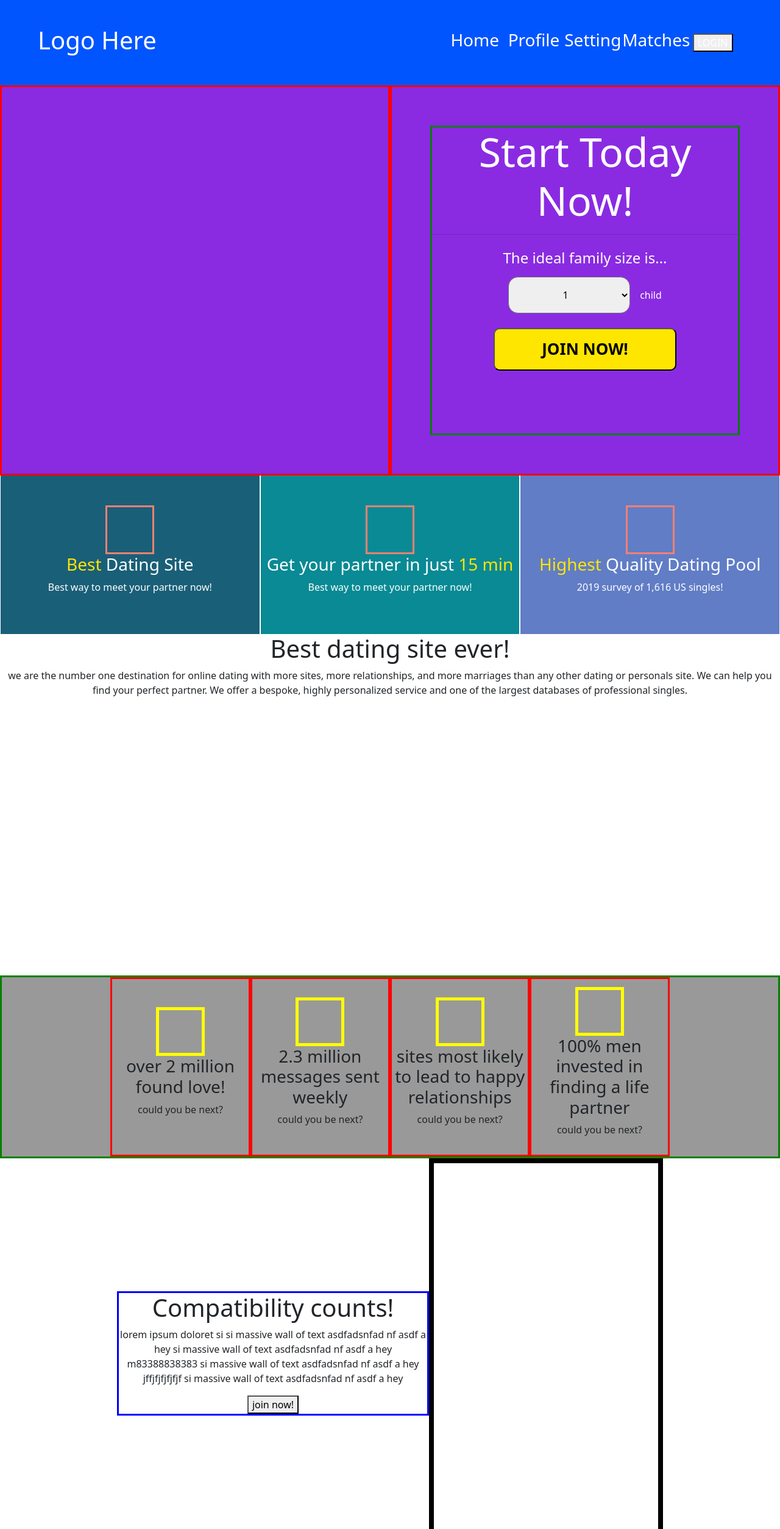
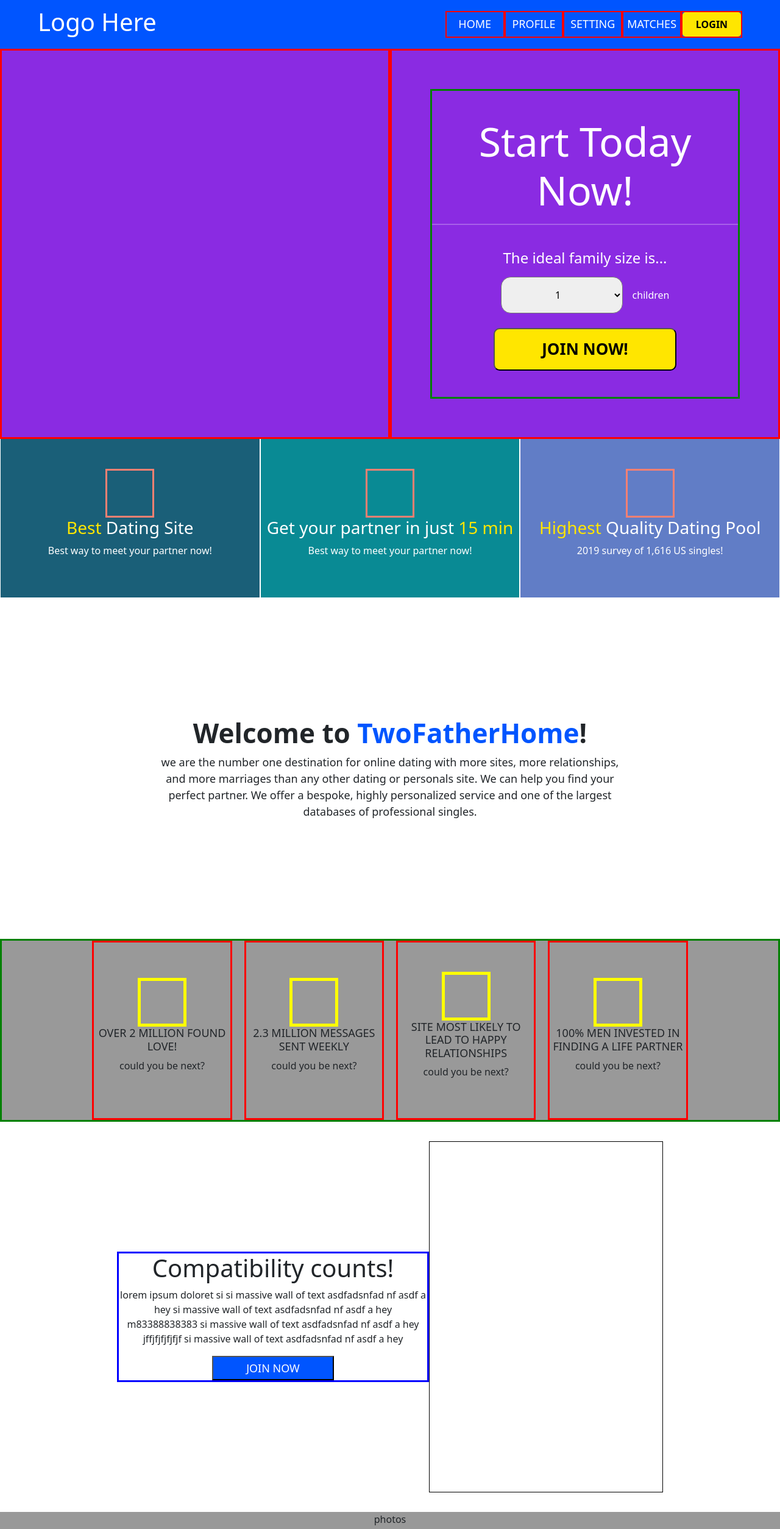
Before and after one commit to plutownium/2fh, a React (Create React App) app: page / in a window 1280 px wide. Shown: the top 2508 px of the page at 61% size. Built offline with nearby package versions, Linux system fonts and the light colour scheme.

Commit message:
2nd pass down to 'compatibility counts'

```diff
--- a/src/App.css
+++ b/src/App.css
@@ -35,11 +35,20 @@
 }
 
 .App-header {
-  height: 140px;
+  height: 80px;
   background-color: rgb(0, 85, 255);
   display: flex;
   justify-content: center;
   align-items: center;
+}
+
+#App-header-button {
+  height: 40px;
+  width: 160px;
+  border-radius: 5px;
+  border: none;
+  color: black;
+  font-weight: bold;
 }
 
 .b-debug {
@@ -58,12 +67,24 @@
   background-color: rgb(97, 125, 198);
 }
 
+.brand-soft-blue-text {
+  color: rgb(97, 125, 198);
+}
+
 .brand-dark-blue {
   background-color: rgb(26, 95, 120);
 }
 
+.brand-dark-blue-text {
+  color: rgb(26, 95, 120);
+}
+
 .brand-yellow-bg {
   background-color: rgb(255, 230, 0);
+}
+
+.designer-blue-text {
+  color: rgb(0, 85, 255);
 }
 
 .brand-yellow-text {
@@ -84,9 +105,10 @@
 }
 
 #compatibility-right {
+  /* margin: 10px 0; */
   width: 30%;
-  border: 8px solid black;
-  height: 100%;
+  border: 1px solid black;
+  height: 90%;
 }
 
 #family-size-input {
@@ -136,7 +158,6 @@ header * {
 
 .header-main-spacing {
   width: 95%;
-  /* border: 2px solid red; */
   display: flex;
   flex-direction: row;
   justify-content: space-between;
@@ -144,19 +165,28 @@ header * {
 }
 
 .header-options {
-  /* border: 3px solid yellow; */
   width: 100%;
   display: flex;
-  /* width: 100%; */
-  /* flex-direction: row; */
   justify-content: space-around;
-
-  /* align-items: stretch; */
 }
 
 .header-options div {
-  /* border: 3px solid blue; */
   width: 100px;
+  border: 2px solid red;
+  display: flex;
+  justify-content: center;
+  align-items: center;
+}
+
+.header-options div h3 {
+  margin: 0;
+  font-size: 18px;
+  text-transform: uppercase;
+}
+
+#hr-special {
+  width: 100%;
+  border: 1px solid white;
 }
 
 .img-placeholder {
@@ -172,12 +202,22 @@ header * {
 }
 
 .promo-box {
+  width: 18%;
+  margin: 0 10px;
   display: flex;
   flex-direction: column;
   justify-content: center;
   align-items: center;
-  width: 18%;
   border: 3px solid red;
+}
+
+.promo-box h3 {
+  font-size: 18px;
+  text-transform: uppercase;
+}
+
+.promo-box p {
+  font-weight: 300;
 }
 
 .promo-boxes-container {
@@ -234,6 +274,30 @@ header * {
   margin: 0;
 }
 
+.typical-blue-button {
+  width: 200px;
+  height: 40px;
+  color: white;
+  background-color: rgb(0, 85, 255);
+  font-size: 18px;
+  text-transform: uppercase;
+}
+
+#welcome-div-container {
+  height: 30%;
+  width: 60%;
+}
+
+#welcome-div-headline {
+  font-size: 44px;
+  font-weight: 600;
+}
+
+#welcome-div-content {
+  font-size: 18px;
+  font-weight: 400;
+}
+
 .white-text {
   color: white;
 }
--- a/src/App.js
+++ b/src/App.js
@@ -28,7 +28,9 @@ function App() {
                 <h3>Matches</h3>
               </div>
               <div className="generic-div-centering">
-                <button>LOGIN</button>
+                <button className="brand-yellow-bg" id="App-header-button">
+                  LOGIN
+                </button>
               </div>
             </div>
           </div>
@@ -43,9 +45,15 @@ function App() {
             <div className="sign-up-screen">
               <div className="screen-splitter"></div>
               <div className="screen-splitter">
-                <div id="start-today-now">
-                  <h2 id="start-today-now-text">Start Today Now!</h2>
-                  <hr />
+                <div
+                  id="start-today-now"
+                  className="d-flex flex-col justify-content-center align-items-center"
+                >
+                  <h2 id="start-today-now-text" className="stn-width">
+                    Start Today Now!
+                  </h2>
+                  <hr id="hr-special" className="stn-width" />
+                  {/* FIXME: why did this hr disappear? */}
                   <div>
                     <div className="my-4">
                       <h4 className="white-text">
@@ -61,7 +69,7 @@ function App() {
                           <option className="option-centering">6</option>
                           <option className="option-centering">7+</option>
                         </select>
-                        <span className="white-text mx-2">child</span>
+                        <span className="white-text mx-2">children</span>
                         {/* 1-6, 7+ */}
                       </div>
                     </div>
@@ -115,12 +123,20 @@ function App() {
             </div>
           </div>
         </div>
-        <div style={{ height: "70vh" }}>
+        <section
+          style={{ height: "70vh" }}
+          className="d-flex justify-content-center align-items-center"
+        >
           {/* for ze background: use an image, and scale it. */}
           {/* when on mobile, just use plain white, or a .. gradient maybe... */}
-          <div>
-            <h1>Best dating site ever!</h1>
-            <p>
+
+          {/* TODO: to reiterate, just clip out an img, set it as bg-img, and scale it for desktop/ipad */}
+          <div id="welcome-div-container">
+            <h1 id="welcome-div-headline">
+              Welcome to{" "}
+              <span className="designer-blue-text">TwoFatherHome</span>!
+            </h1>
+            <p id="welcome-div-content">
               we are the number one destination for online dating with more
               sites, more relationships, and more marriages than any other
               dating or personals site. We can help you find your perfect
@@ -128,7 +144,7 @@ function App() {
               of the largest databases of professional singles.
             </p>
           </div>
-        </div>
+        </section>
         {/* ********** */}
         {/* promotional boxes displaying stats */}
         {/* ********** */}
@@ -146,7 +162,7 @@ function App() {
             </div>
             <div className="promo-box">
               <div className="pretend-img"></div>
-              <h3>sites most likely to lead to happy relationships</h3>
+              <h3>site most likely to lead to happy relationships</h3>
               <p>could you be next?</p>
             </div>
             <div className="promo-box">
@@ -168,7 +184,7 @@ function App() {
                 m83388838383 si massive wall of text asdfadsnfad nf asdf a hey
                 jffjfjfjfjfjf si massive wall of text asdfadsnfad nf asdf a hey
               </p>
-              <button>join now!</button>
+              <button className="typical-blue-button">join now</button>
             </div>
           </div>
           <div id="compatibility-right" className=""></div>
```
